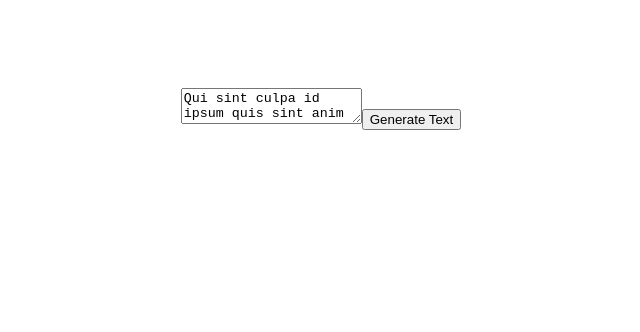
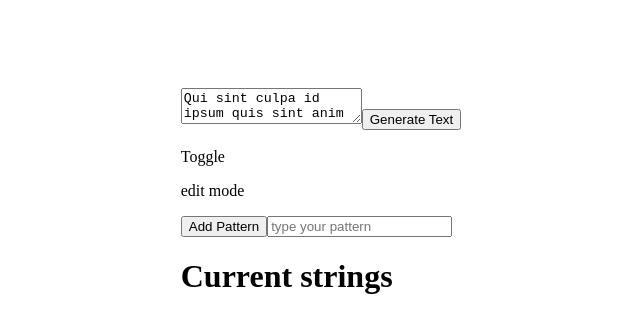
Before and after one commit to Plexversal/saber-patrick, a Next.js app: page / in a window 1280 px wide. Shown: the top 332 px of the page, without its empty margins (319-959 px from the left). Built offline with nearby package versions, Linux system fonts and the light colour scheme.

Commit message:
Side panel basic structure

```diff
--- a/src/app/(routes)/page.tsx
+++ b/src/app/(routes)/page.tsx
@@ -1,6 +1,7 @@
 import Image from "next/image";
 import styles from "@/styles/page.module.css";
 import MainSection from "@/components/MainSection";
+import SidePanel from "@/components/SidePanel";
 
 export default function Home() {
   return (
@@ -8,6 +9,8 @@ export default function Home() {
       <main className={styles.main}>
         <div>
           <MainSection />
+          <br></br>
+          <SidePanel />
         </div>
       </main>
     </div>
--- /dev/null
+++ b/src/components/SidePanel.tsx
@@ -0,0 +1,57 @@
+'use client'
+
+import React, { useState, useEffect } from 'react';
+
+
+export default function SidePanel() {
+
+    const [regexPatterns, setRegexPatterns] = useState<string[]>([])
+    const [inputValue, setInputValue] = useState('')
+
+
+    /* Initialize the local storage patterns */
+    useEffect(() => {
+        let regexPatterns = localStorage.getItem("regexPatterns")
+        if (regexPatterns) {
+            return setRegexPatterns(JSON.parse(regexPatterns))
+        }
+    }, []);
+
+
+    function addRegex(e: React.FormEvent<HTMLFormElement>) {
+        e.preventDefault()
+
+        if(!inputValue) return
+
+        const updatedPatterns = [...regexPatterns, inputValue];
+
+        setRegexPatterns(updatedPatterns)
+        setInputValue('')
+
+        localStorage.setItem('regexPatterns', JSON.stringify(updatedPatterns))
+    }
+
+
+    function onChange(e: React.ChangeEvent<HTMLInputElement>) {
+        setInputValue(e.target.value)
+    }
+    return (
+        <div>
+            <div>Toggle</div>
+
+            <div>
+                <p>edit mode</p>
+                <form onSubmit={(e) => addRegex(e)}>
+                    <button type='submit'>Add Pattern</button>
+                    <input onChange={e => onChange(e)} type='text' placeholder='type your pattern'></input>
+                </form>
+                <h1>Current strings</h1>
+                <ul>
+                    {regexPatterns.map((e, i) => (
+                        <li key={i}>{e}</li>
+                    ))}
+                </ul>
+            </div>
+        </div>
+    )
+}
```
Also changed, not shown: 1 other file (tests, documents, lock files or other folders).
